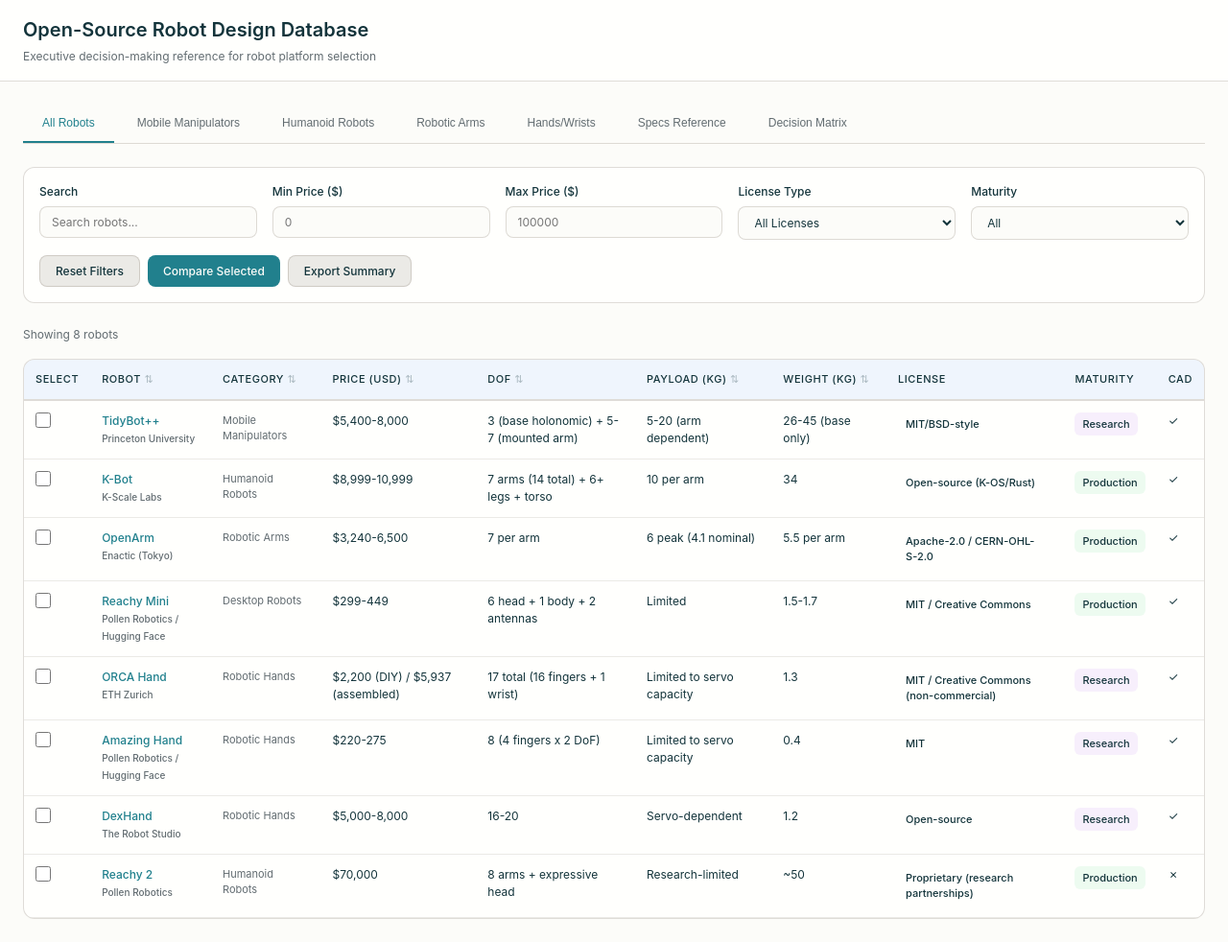
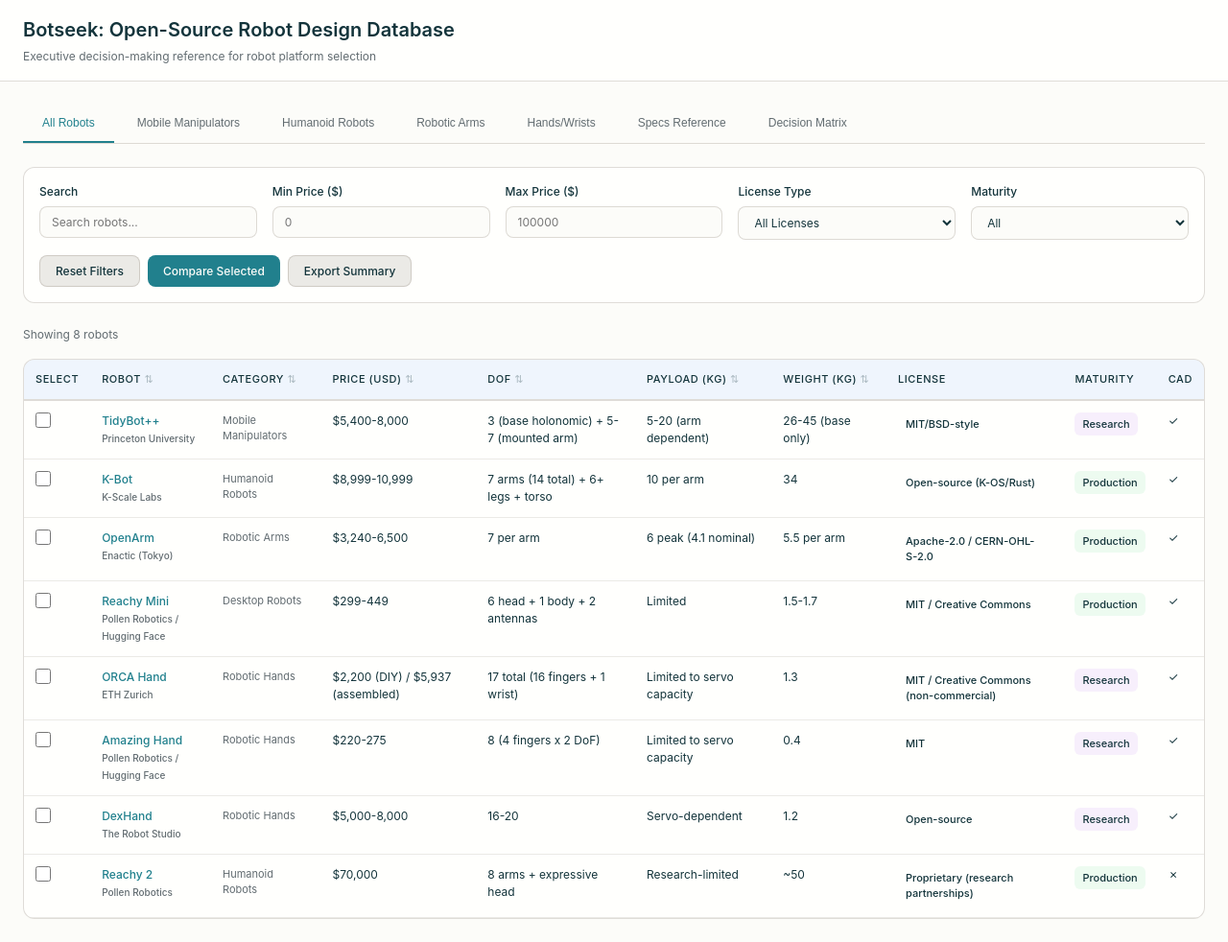
Before and after one commit to kartheekmedathati/kartheekmedathati.github.io, a Jekyll site: the page open_source_robot_design_database/index.html, which Jekyll copies as it is, in a window 1280 px wide and 982 px high. Shown: the whole window at 96% size. Built offline with Jekyll 4.4.1, drawn with Linux system fonts in a browser that asks for light colours; some web fonts are replaced.

Commit message:
Update index.html

```diff
--- a/open_source_robot_design_database/index.html
+++ b/open_source_robot_design_database/index.html
@@ -669,7 +669,7 @@
 </head>
 <body>
     <header class="app-header">
-        <h1>Open-Source Robot Design Database</h1>
+        <h1>Botseek: Open-Source Robot Design Database</h1>
         <p>Executive decision-making reference for robot platform selection</p>
     </header>
 
```
